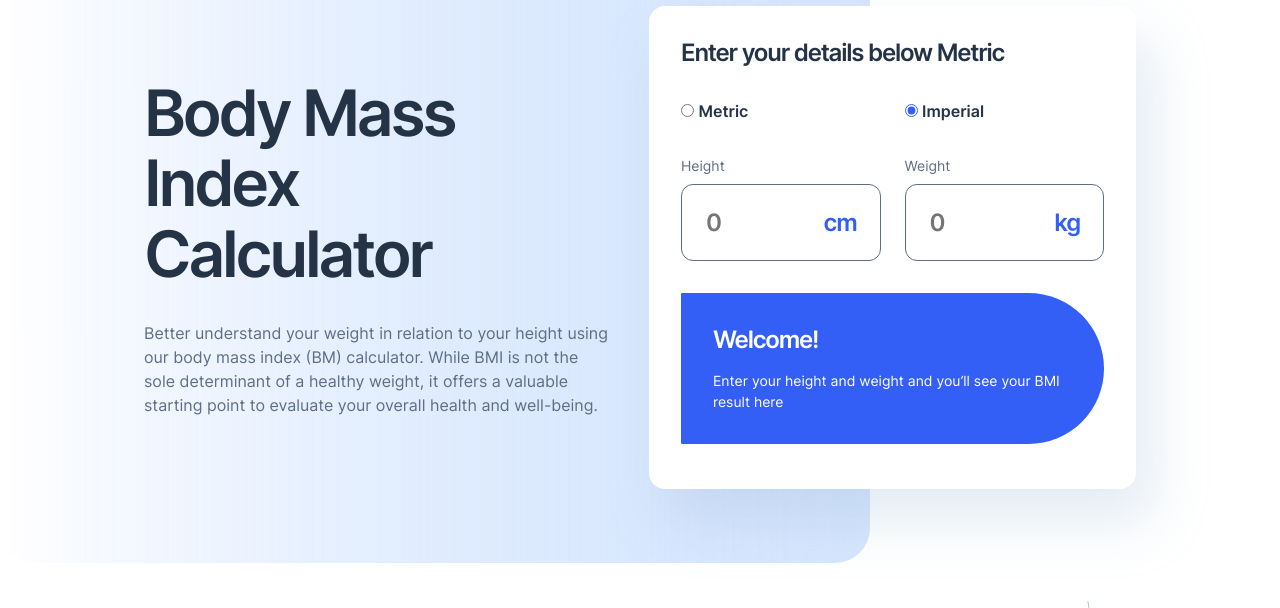
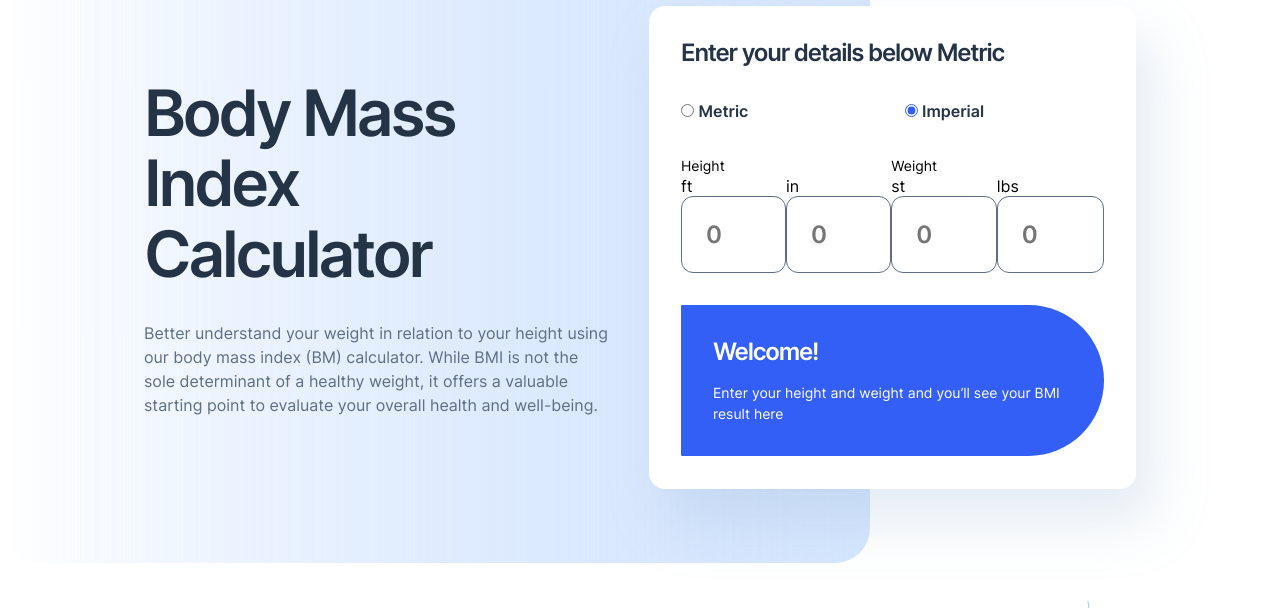
Before and after one commit to olaide-hok/bmi-calculator, a website: page index.html in a window 1280 px wide. Both pictures are taken after a click on the radio button "Imperial". Shown: the part 174-782 px from the top of the page. Drawn offline with Linux system fonts and the light colour scheme.

Commit message:
add imperial field layout

```diff
--- a/index.html
+++ b/index.html
@@ -43,7 +43,7 @@
             <form>
               <div class="radio-wrapper">
                 <div>
-                  <input type="radio" name="unit" id="metric">
+                  <input type="radio" name="unit" id="metric" checked>
                   <label class="text-preset-6-semiBold" for="metric"
                     >Metric</label
                   >
@@ -55,17 +55,18 @@
                   >
                 </div>
               </div>
-              <div class="input-wrapper">
+              <!-- Metric Input Fields -->
+              <div class="d-flex metric_input-wrapper">
                 <div class="flex-col">
                   <label class="text-preset-7-regular" for="height"
                     >Height</label
                   >
                   <div class="input-unit_wrapper">
-                    <span>cm</span>
+                    <span id="height-unit">cm</span>
                     <input
                       type="number"
                       name="height"
-                      id="height"
+                      id="metric-height"
                       placeholder="0"
                     >
                   </div>
@@ -75,13 +76,66 @@
                     >Weight</label
                   >
                   <div class="input-unit_wrapper">
-                    <span>kg</span>
+                    <span id="weight-unit">kg</span>
                     <input
                       type="number"
-                      name="weight"
+                      name="metric-weight"
                       id="weight"
                       placeholder="0"
                     >
+                  </div>
+                </div>
+              </div>
+              <!-- Imperial Input Fields -->
+              <div class="d-none imperial_input-wrapper">
+                <div class="flex-col">
+                  <label class="text-preset-7-regular" for="height"
+                    >Height</label
+                  >
+                  <div class="flex-row">
+                    <div class="input-unit_wrapper">
+                      <span id="height-unit">ft</span>
+                      <input
+                        type="number"
+                        name="height"
+                        id="imperial-height-ft"
+                        placeholder="0"
+                      >
+                    </div>
+                    <div class="input-unit_wrapper">
+                      <span id="height-unit">in</span>
+                      <input
+                        type="number"
+                        name="height"
+                        id="metric-height-in"
+                        placeholder="0"
+                      >
+                    </div>
+                  </div>
+                </div>
+                <div class="flex-col">
+                  <label class="text-preset-7-regular" for="weight"
+                    >Weight</label
+                  >
+                  <div class="flex-row">
+                    <div class="input-unit_wrapper">
+                      <span id="weight-unit">st</span>
+                      <input
+                        type="number"
+                        name="metric-weight-st"
+                        id="weight"
+                        placeholder="0"
+                      >
+                    </div>
+                    <div class="input-unit_wrapper">
+                      <span id="weight-unit">lbs</span>
+                      <input
+                        type="number"
+                        name="imperial-weight-lbs"
+                        id="weight"
+                        placeholder="0"
+                      >
+                    </div>
                   </div>
                 </div>
               </div>
```
